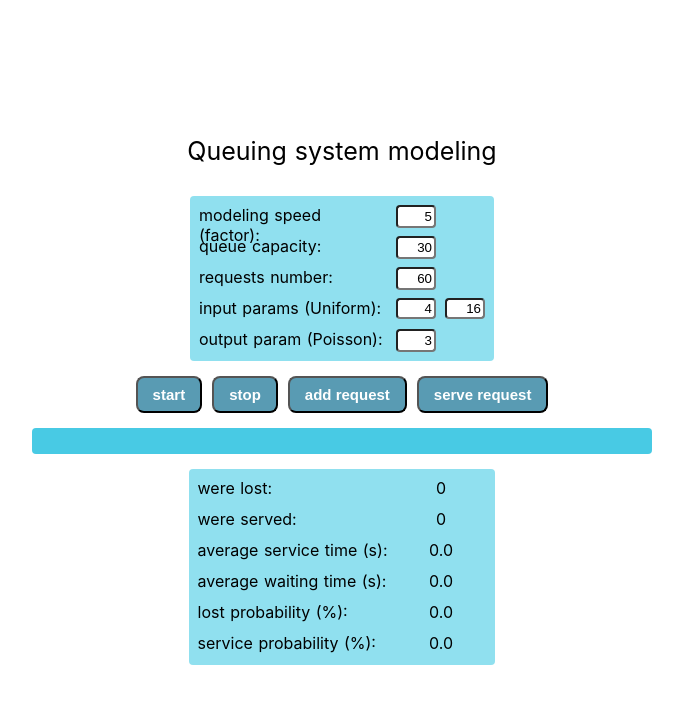
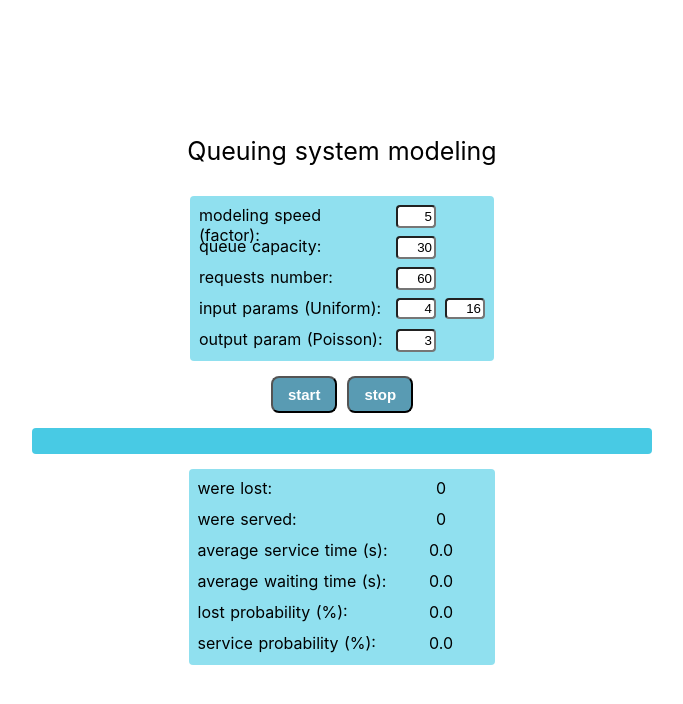
Before and after one commit to cadaverine/queuing-system-model, a Nuxt app: page / in a window 1280 px wide. Shown: the top 704 px of the page, without its empty margins (298-981 px from the left). Built offline with nearby package versions, Linux system fonts and the light colour scheme.

Commit message:
remove add, serve buttons

```diff
--- a/pages/index.vue
+++ b/pages/index.vue
@@ -25,8 +25,8 @@
     <div class="buttons-group">
       <button class="button-start" @click="start">start</button>
       <button class="button-stop" @click="stop">stop</button>
-      <button class="button-add" @click="addRequest">add request</button>
-      <button class="button-serve" @click="serveRequest">serve request</button>
+      <!-- <button class="button-add" @click="addRequest">add request</button>
+      <button class="button-serve" @click="serveRequest">serve request</button> -->
     </div>
 
     <Queue
```
